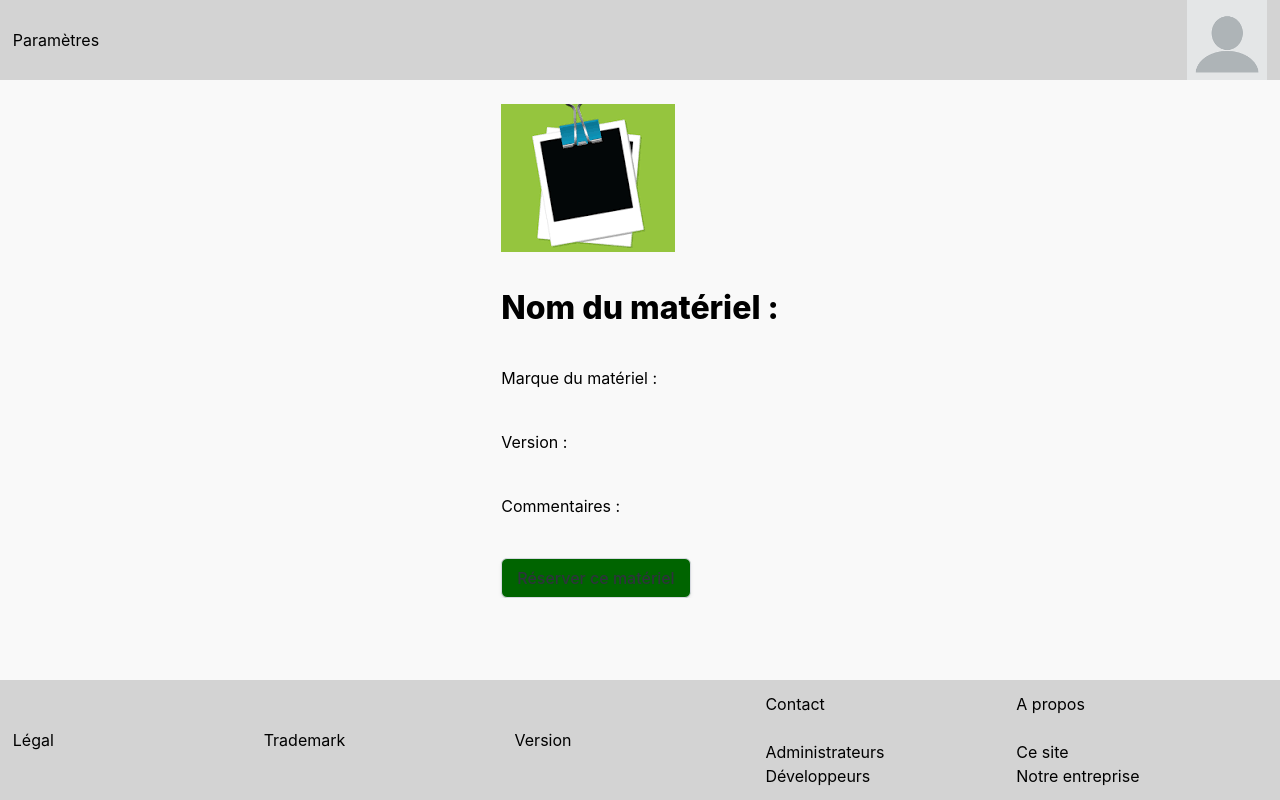
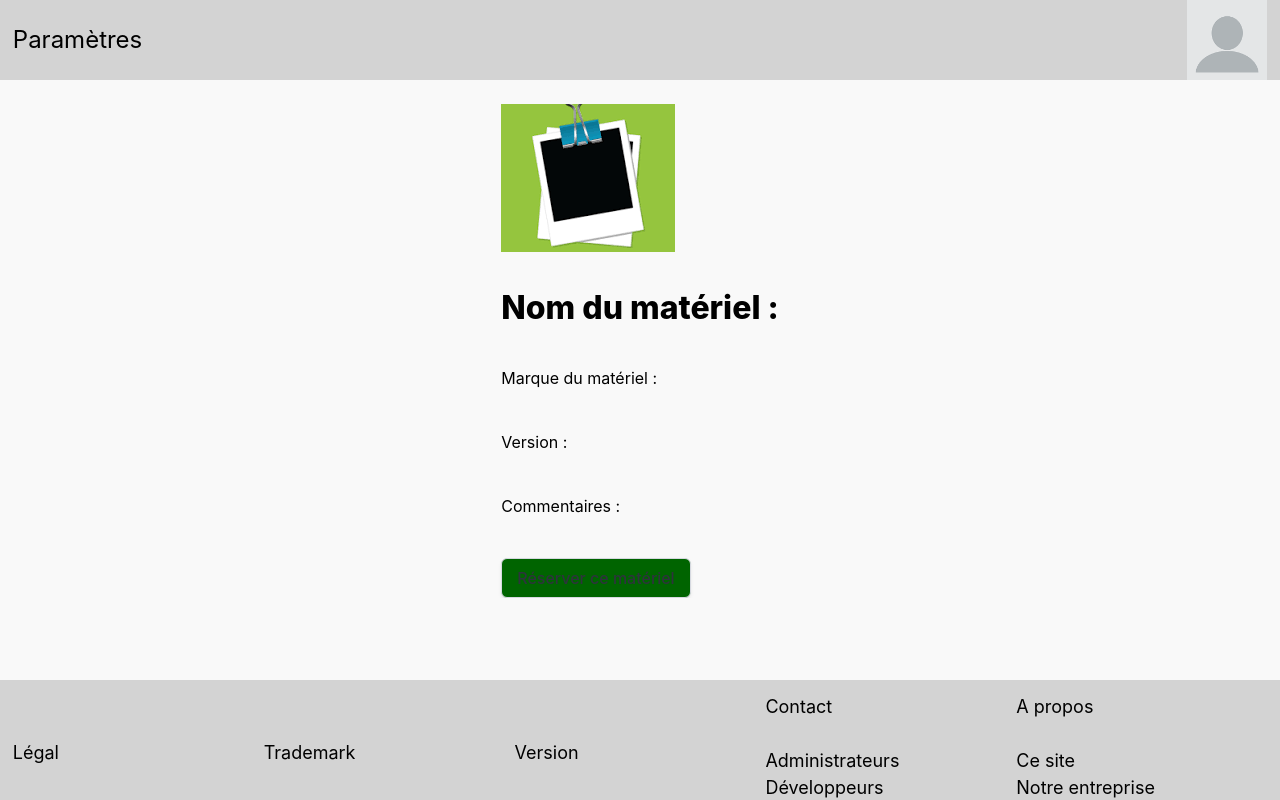
Before and after one commit to Greenwind974/QualiteLogiciel-AMAMKR-, a Vue app: page / in a window 1280 px wide. Built offline with nearby package versions, Linux system fonts and the light colour scheme.

Commit message:
Bel arrangement du header et Footer, le texte ne déborde plus et les éléments sont bien placés

```diff
--- a/src/App.vue
+++ b/src/App.vue
@@ -34,16 +34,13 @@ export default {
 :root{
   --tailleHeader : 10vh;
   --tailleFooter : 15vh;
-  --tailleBody : 75vh;
 }
 
 #app{
   background-color: #f9f9f9;
-  position: absolute;
-  top: 0;
-  left: 0;
-  right: 0;
-  bottom: 0;
+  position: relative;
+  min-height: 100vh;
+  min-width: 100vw;
 }
 
 #header {
@@ -75,6 +72,7 @@ export default {
   position: fixed;
   bottom: 0;
   width: 100%;
+  box-sizing: border-box;
 }
 
 
--- a/src/components/FooterUi.vue
+++ b/src/components/FooterUi.vue
@@ -37,19 +37,24 @@
   width: inherit;
   display: flex;
   justify-content: space-evenly;
-  padding-inline: 1%;
+  padding: 1%;
+  font-size: 2.25vh;
 }
 
 .containerListe {
   color: black;
   align-items: center;
   width: inherit;
+  height: inherit;
+  overflow: scroll;
 }
 
 .container {
   display: inline-flex;
   align-items: center;
   color: black;
+  height: inherit;
+  width: inherit;
 }
 
 .container img{
--- a/src/components/HeaderUi.vue
+++ b/src/components/HeaderUi.vue
@@ -15,11 +15,13 @@
 
 <style scoped>
   .hozizontal {
+    position: inherit;
     height: inherit;
     width: inherit;
     display: flex;
     justify-content: space-between;
     padding-inline: 1%;
+    font-size: 3vh;
   }
 
   .droite {
@@ -30,8 +32,9 @@
   .container {
     display: inline-flex;
     align-items: center;
-    min-width: 0;
     color: black;
+    height: inherit;
+    width: inherit;
   }
 
   .container img{
```
